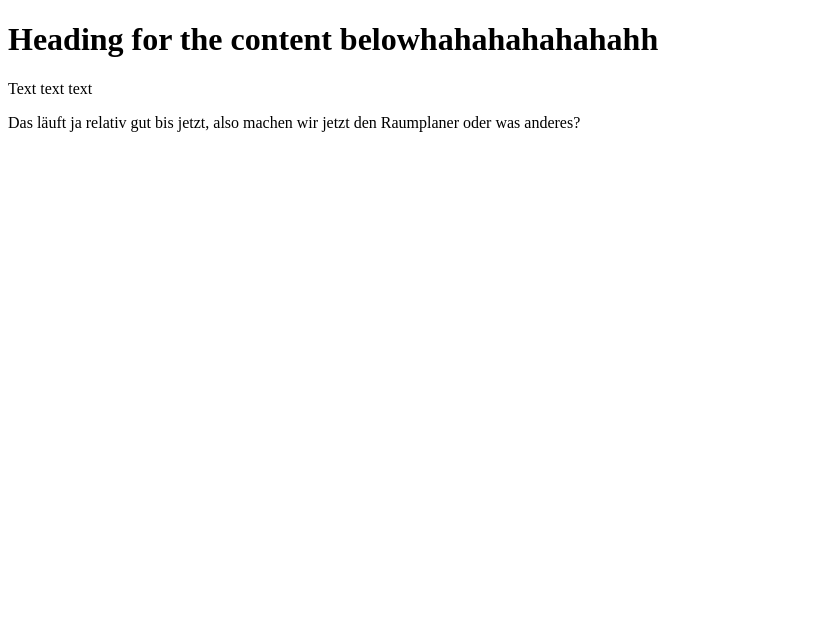
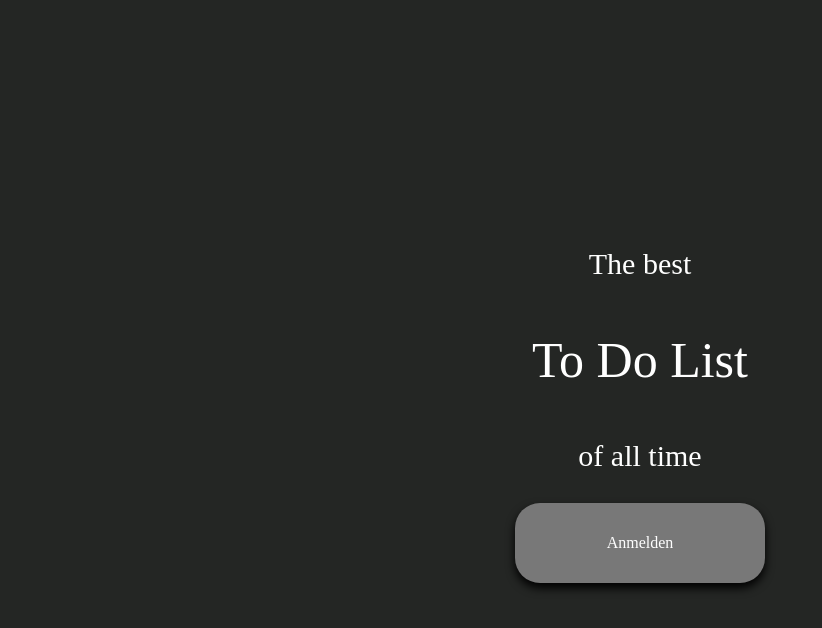
Before and after one commit to TimBrielmayer/InformatikWebseite, a website: page public/index.html in a window 1280 px wide. Shown: the whole page, without its empty margins (0-822 px from the left). Drawn offline with Linux system fonts and the light colour scheme.

Commit message:
landing page

```diff
--- a/public/index.html
+++ b/public/index.html
@@ -1,13 +1,17 @@
 <!DOCTYPE html>
 <html>
 <head>
-  <title>Hallo Dominik 2</title>
+  <link rel="stylesheet" href="styles/index.css">
+  <title>To do Liste</title>
 </head>
 
 <body>
-  <h1>Heading for the content belowhahahahahahahh</h1>
-  <p>Text text text</p>
-  <p>Das läuft ja relativ gut bis jetzt, also machen wir jetzt den Raumplaner oder was anderes?</p>
+  <div class="main">
+    <p class="title-1">The best</p>
+    <p class="title-2">To Do List</p>
+    <p class="title-3">of all time</p>
+    <button class="login-button">Anmelden</button>
+  </div>
 </body>
 
 </html>
--- /dev/null
+++ b/public/styles/index.css
@@ -0,0 +1,98 @@
+body {
+    background-color: #242624;
+    overflow-x: hidden;
+}
+
+* {
+    color: white;
+}
+
+button, input[type="submit"], input[type="reset"] {
+	background: none;
+	color: inherit;
+	border: none;
+	padding: 0;
+	font: inherit;
+	cursor: pointer;
+	outline: inherit;
+}
+
+.main {
+    position: absolute;
+    top: 50%;
+    left: 50%;
+    transform: translate(-50%, -50%);
+}
+
+.title-1 {
+    font-size: 30px;
+    text-align: center;
+    animation: appear-title-1 2.5s ease;
+}
+
+.title-2 {
+    font-size: 50px;
+    text-align: center;
+    animation: appear-title-2 2s ease;
+}
+
+.title-3 {
+    font-size: 30px;
+    text-align: center;
+    animation: appear-title-3 3s ease;
+}
+
+
+@keyframes appear-title-1 {
+    0% {
+        transform: translateX(-2000px);
+    }
+    100% {
+        transform: translateY(0);
+    }
+}
+
+@keyframes appear-title-2 {
+    0% {
+        transform: translateY(-2000px);
+    }
+    100% {
+        transform: translateY(0);
+    }
+}
+
+@keyframes appear-title-3 {
+    0% {
+        transform: translateX(2000px);
+    }
+    100% {
+        transform: translateY(0);
+    }
+}
+
+.login-button {
+    width: 250px;
+    height: 80px;
+    border-radius: 25px;
+    background: rgb(120, 120, 120);
+    box-shadow: 0 5px 10px rgb(0,0,0);
+    transition: 0.3s;
+    animation: bounce 2s ease infinite;
+}
+
+.login-button:hover {
+    background-color: #0d941d;
+    scale: 1.05;
+}
+
+@keyframes bounce {
+    0% {
+        transform: translateY(0);
+    }
+    25% {
+        transform: translateY(-3px);
+    }
+    50% {
+        transform: translateY(0);
+    }
+}
```
